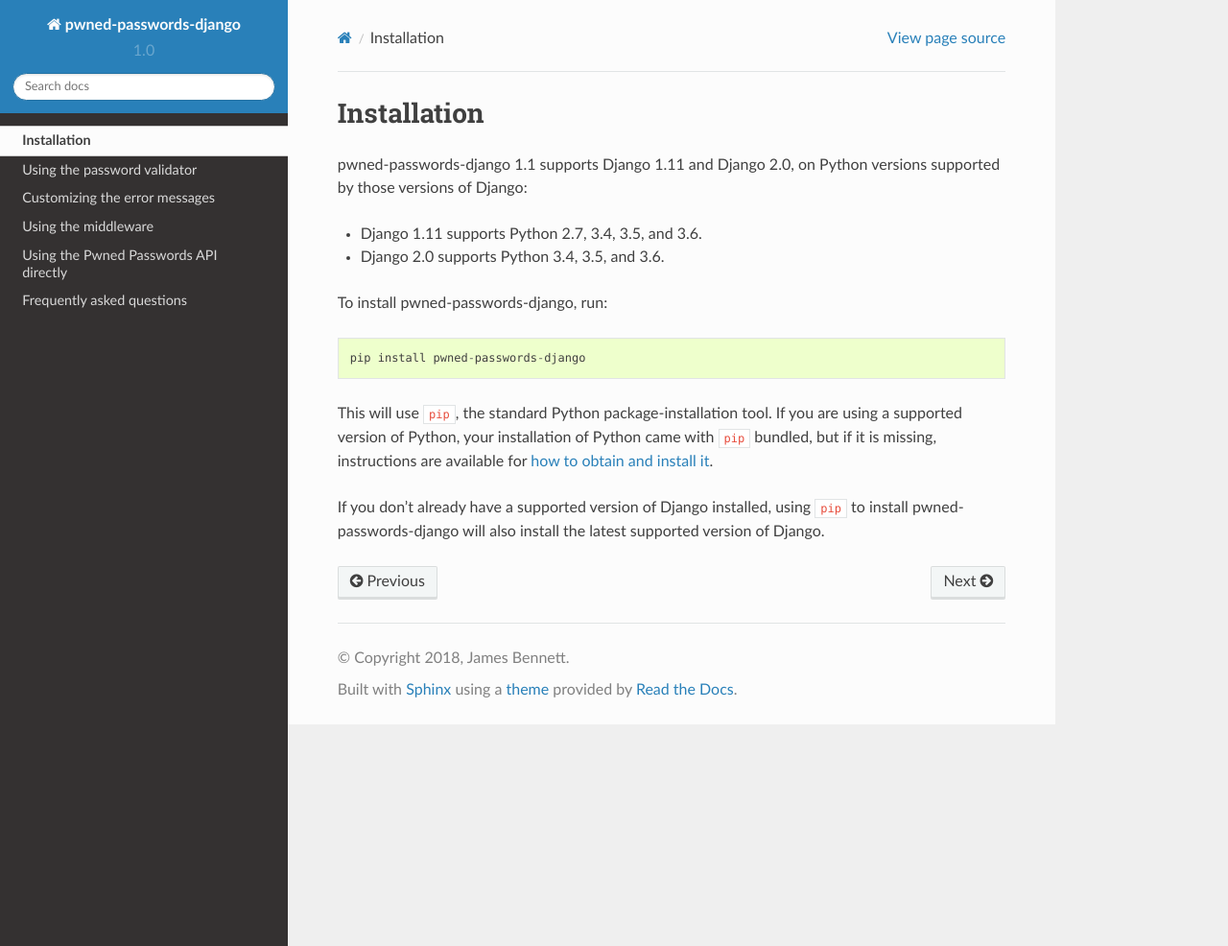
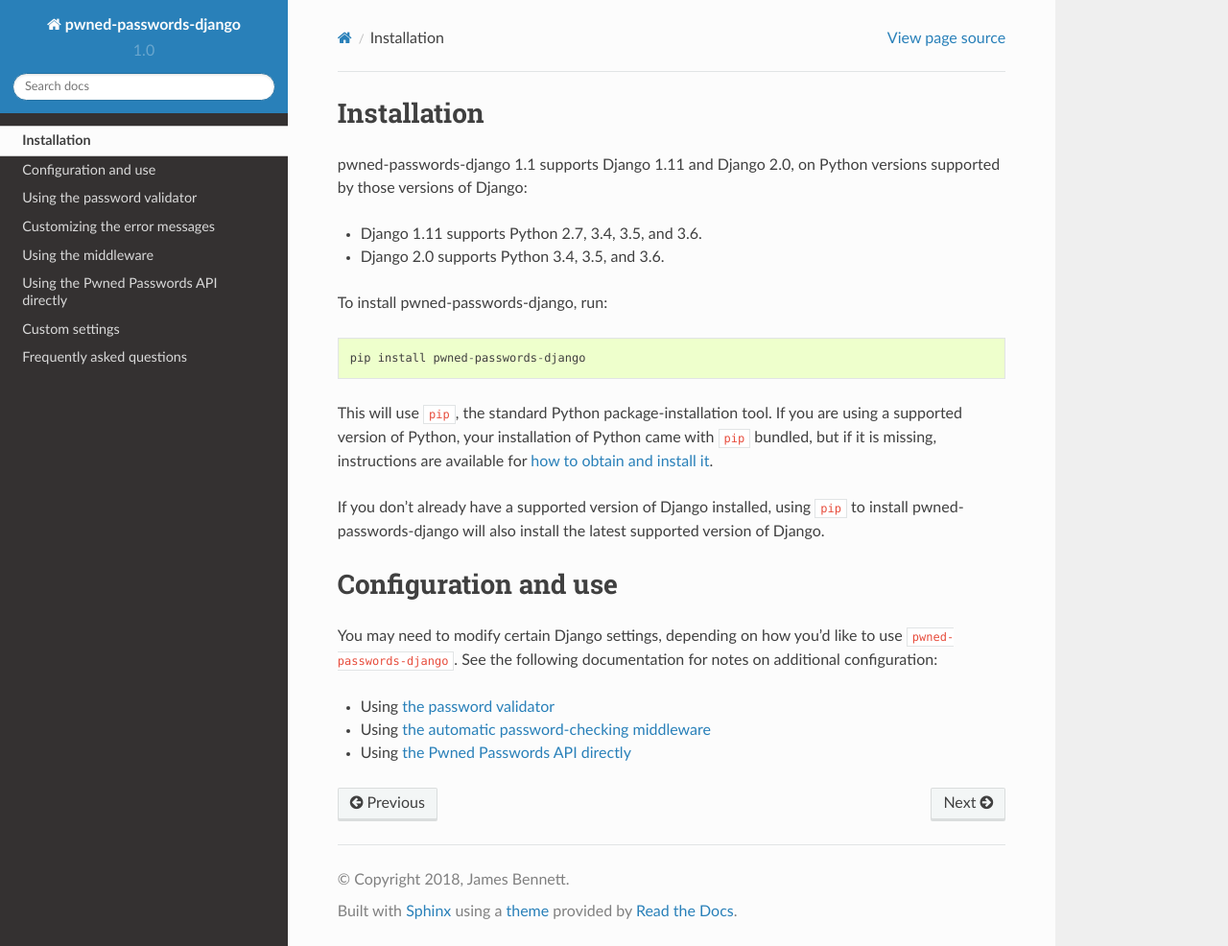
Before and after one commit to ubernostrum/pwned-passwords-django, a Sphinx documentation site: the page built from docs/install.rst, in a window 1280 px wide and 986 px high. Shown: the whole window at 96% size. Built offline with Sphinx 7.4.7 and the Read the Docs theme 2.0.0, drawn with Linux system fonts in a browser that asks for light colours.

Commit message:
Adding settings documentation, and make cnofiguration info easier to find.

```diff
--- a/docs/faq.rst
+++ b/docs/faq.rst
@@ -36,9 +36,10 @@
 
 By default, pwned-passwords-django makes requests to the Pwned
 Passwords API with a timeout of one second. You can change this by
-specifying the Django setting ``PWNED_PASSWORDS_API_TIMEOUT`` and
-setting it to a float indicating your preferred timeout; for example,
-to have a timeout of one and a half seconds, you'd set:
+specifying the Django setting
+:data:`~django.conf.settings.PWNED_PASSWORDS_API_TIMEOUT` and setting
+it to a float indicating your preferred timeout; for example, to have
+a timeout of one and a half seconds, you'd set:
 
 ..code-block:: python
 
--- a/docs/index.rst
+++ b/docs/index.rst
@@ -35,6 +35,7 @@
    validator
    middleware
    api
+   settings
    faq
 
 
--- a/docs/install.rst
+++ b/docs/install.rst
@@ -23,3 +23,17 @@
 If you don't already have a supported version of Django installed,
 using ``pip`` to install pwned-passwords-django will also install the
 latest supported version of Django.
+
+
+Configuration and use
+=====================
+
+You may need to modify certain Django settings, depending on how you'd
+like to use ``pwned-passwords-django``. See the following
+documentation for notes on additional configuration:
+
+* Using :ref:`the password validator <validator>`
+
+* Using :ref:`the automatic password-checking middleware <middleware>`
+
+* Using :ref:`the Pwned Passwords API directly <api>`
--- a/docs/middleware.rst
+++ b/docs/middleware.rst
@@ -74,4 +74,5 @@
    ``'passphrase'``, and so on. If you use something significantly
    different than this for a password input name, specify it -- as a
    raw string, *not* as a compiled regex object! -- in the setting
-   ``PWNED_PASSWORDS_REGEX`` to tell the middleware what to look for.
+   :data:`~django.conf.settings.PWNED_PASSWORDS_REGEX` to tell the
+   middleware what to look for.
--- a/docs/spelling_wordlist.txt
+++ b/docs/spelling_wordlist.txt
@@ -4,6 +4,7 @@
 middleware
 middlewares
 online
+passphrase
 Pwned
 pwned
 regex
```
Also changed, not shown: docs/settings.rst (added, +28 -0 lines).
